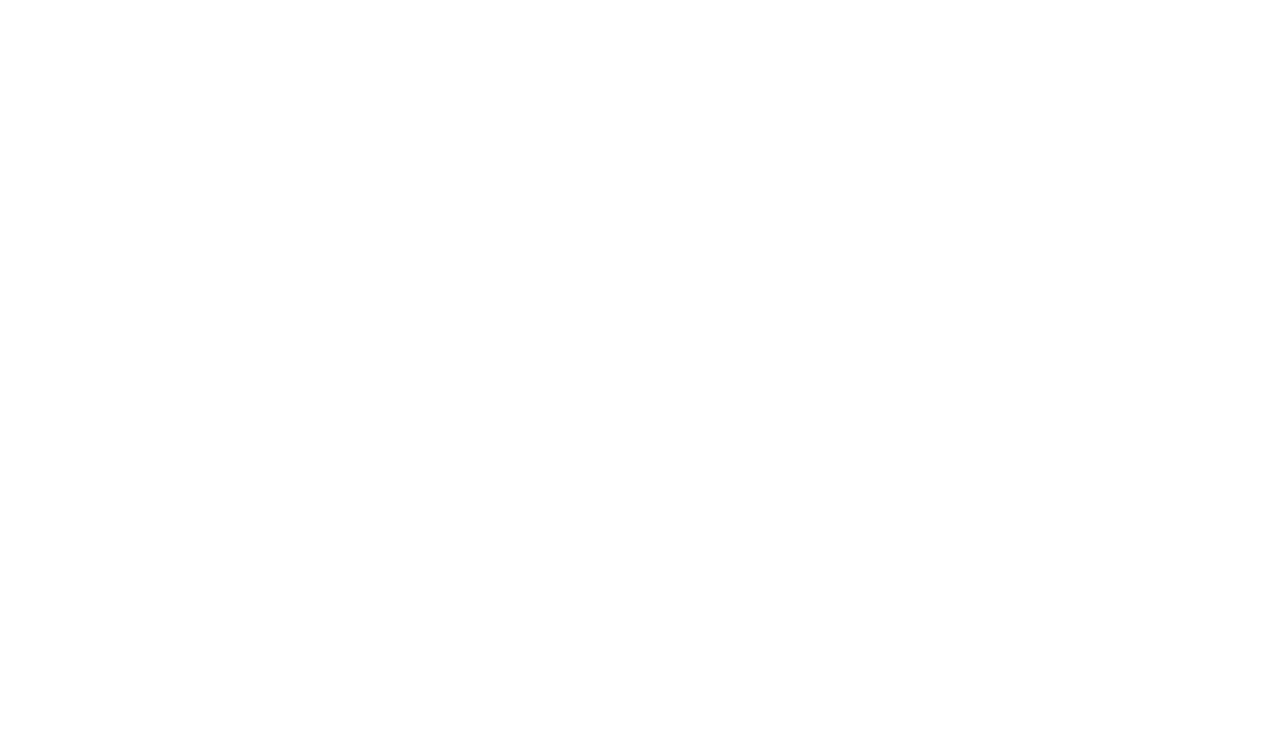
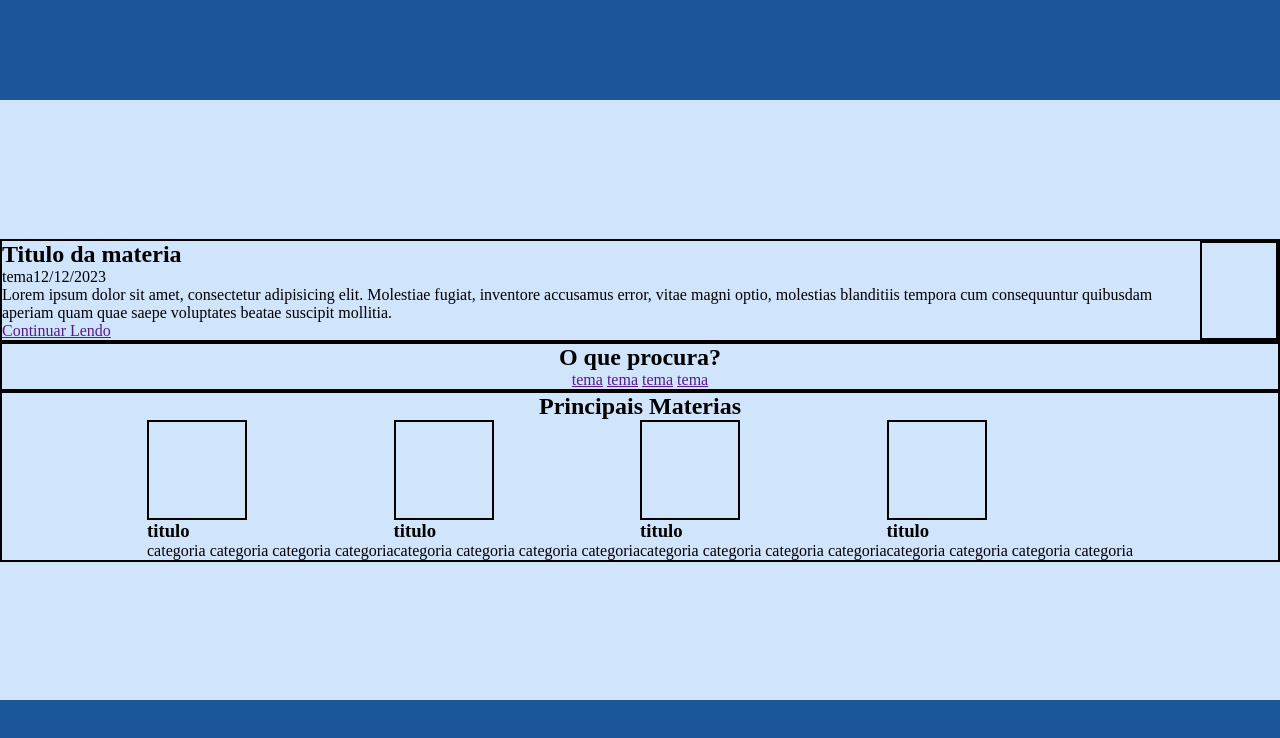
Before and after one commit to Leticia-Emily-Moraes/monetize-se, a plain HTML site: page site/index.html in a window 1280 px wide. Drawn offline with Linux system fonts and the light colour scheme.

Commit message:
Definindo a posição dos elementos com css

```diff
--- a/site/index.html
+++ b/site/index.html
@@ -10,63 +10,56 @@
     <nav>
 
     </nav>
+    <main>
         <header>
             <section>
-            <h1></h1>
+                <h1>Titulo da materia</h1>
                 <div>
-                <p></p>
-                <p></p>
+                    <p>tema</p>
+                    <p>12/12/2023</p>
                 </div>
-            <p></p>
-            <a href=""></a>
+                <p>Lorem ipsum dolor sit amet, consectetur adipisicing elit. Molestiae fugiat, inventore accusamus error, vitae magni optio, molestias blanditiis tempora cum consequuntur quibusdam aperiam quam quae saepe voluptates beatae suscipit mollitia.</p>
+                <a href="">Continuar Lendo</a>
             </section>
             <figure id="FotoMateriaPrincipal">
 
             </figure>
         </header>
-    <main>
-        <section>
-            <h2></h2>
+        <section id="categorias">
+            <h2>O que procura?</h2>
             <article>
-                <div>
-                    <p></p>
-                </div>
-                <div>
-                    <p></p>
-                </div>
-                <div>
-                    <p></p>
-                </div>
-                <div>
-                    <p></p>
-                </div>
+                <a href="">tema</a>
+                <a href="">tema</a>
+                <a href="">tema</a>
+                <a href="">tema</a>
             </article>
         </section>
-        <section>
-            <h2></h2>
+        <section id="Materias">
+            <h2>Principais Materias</h2>
+            <div>
                 <article>
                     <img src="" alt="">
                     <figure></figure>
-                <h3></h3>
-                <p></p>
+                    <h3>titulo</h3>
+                    <p>categoria categoria categoria categoria</p>
                 </article>
                 <article>
                     <img src="" alt="">
                     <figure></figure>
-                <h3></h3>
-                <p></p>
+                    <h3>titulo</h3>
+                    <p>categoria categoria categoria categoria</p>
                 </article>
                 <article>
                     <img src="" alt="">
                     <figure></figure>
-                <h3></h3>
-                <p></p>
+                    <h3>titulo</h3>
+                    <p>categoria categoria categoria categoria</p>
                 </article>
                 <article>
                     <img src="" alt="">
                     <figure></figure>
-                <h3></h3>
-                <p></p>
+                    <h3>titulo</h3>
+                    <p>categoria categoria categoria categoria</p>
                 </article>
         </section>
     </main>
--- a/site/style.css
+++ b/site/style.css
@@ -1,9 +1,100 @@
 @charset "UTF-8";
 
 :root{
-    --colorBackground: #D0E4FC;
+    --corBackground: #D0E4FC;
+    --corNavEFooter: #1C569A;
+    --corAmareloEscuro: #E0B943;
+    --corAmareloClaro: #F1DA95;
 }
 
 *{
-    margin
+    margin: 0;
+    padding: 0;
+    box-sizing: border-box;
 }
+
+html, body{
+    background-color: var(--corBackground);
+    width: 100vw;
+    height: 100vh;
+    display: flex;
+    flex-wrap: nowrap;
+    flex-direction: column;
+    justify-content: space-between;
+}
+body nav{
+    width: 100%;
+    height: 100px;
+    background-color: var(--corNavEFooter);
+}
+main header{
+    width: 100%;
+    height: auto;
+    border: 2px solid black;
+    display: flex;
+    flex-wrap: nowrap;
+    flex-direction: row;
+    justify-content: start
+}
+main header section{
+    display: flex;
+    flex-wrap: nowrap;
+    flex-direction: column;
+    justify-content: start;
+}
+main header section div{
+    display: flex;
+    flex-wrap: nowrap;
+    flex-direction: row;
+    justify-content: start;
+}
+main header figure{
+    border: 2px solid black;
+    height: auto;
+    width: 100px;
+}
+
+main #categorias{
+    width: 100%;
+    height: auto;
+    border: 2px solid black;
+    display: flex;
+    flex-wrap: nowrap;
+    flex-direction: column;
+    justify-content: center;
+    align-items: center;
+}
+
+main #Materias{
+    width: 100%;
+    height: auto;
+    border: 2px solid black;
+    display: flex;
+    flex-wrap: nowrap;
+    flex-direction: column;
+    justify-content: center;
+    align-items: center;
+}
+main #Materias div{
+    display: flex;
+    flex-wrap: nowrap;
+    flex-direction: row;
+    justify-content: space-between;
+}
+main #Materias article{
+    display: flex;
+    flex-wrap: nowrap;
+    flex-direction: column;
+    justify-content: start;
+    align-items: flex-start;
+}
+main #Materias article figure{
+    height: 100px;
+    width: 100px;
+    border: 2px solid black;
+}
+footer{
+    width: 100%;
+    height: 100px;
+    background-color: var(--corNavEFooter);
+}
```
Lines whose indentation alone changed are shown as unchanged.
